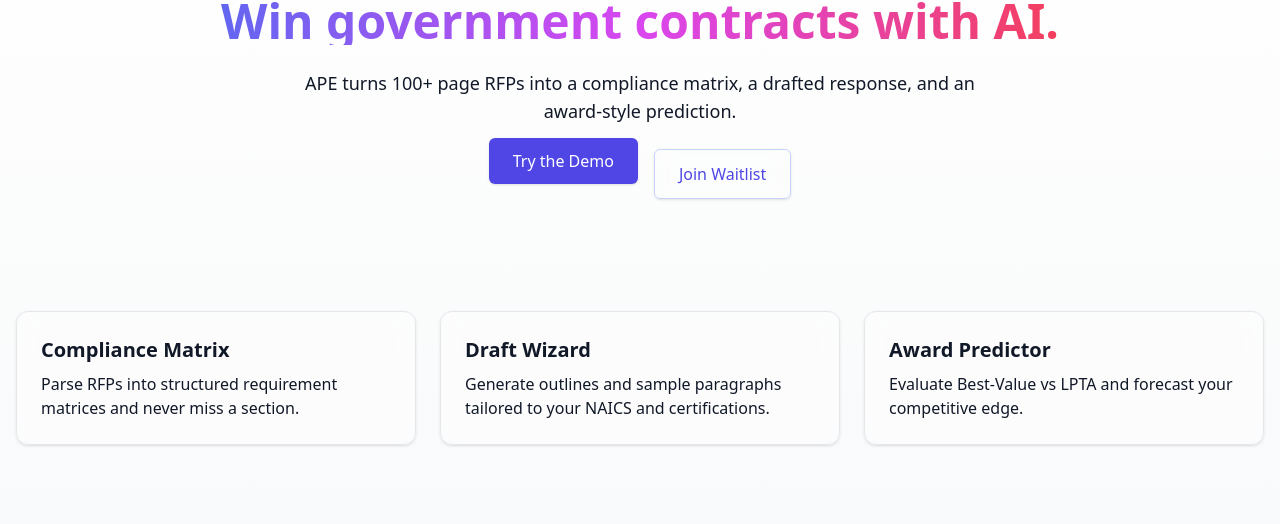
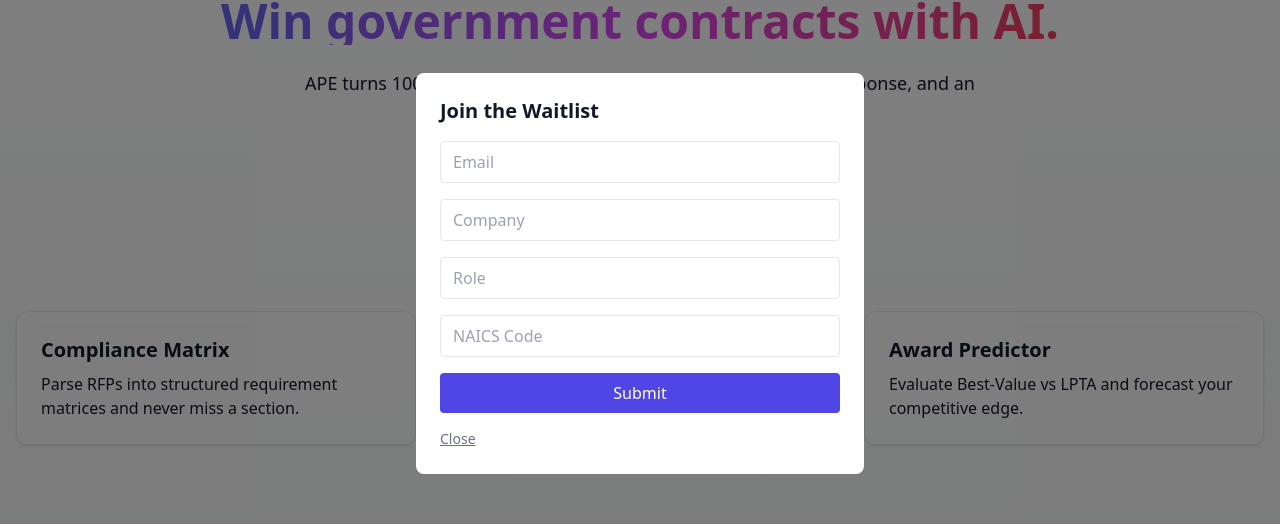
Before and after one commit to alex26rz-eng/ape-demo, a Next.js app: page / in a window 1280 px wide. Both pictures are taken after a click on the button "Join Waitlist". Shown: the part 127-651 px from the top of the page. Built offline with nearby package versions, Linux system fonts and the light colour scheme; no server answers; the database is empty.

Commit message:
Fake waitlist submission: show success message without saving data

```diff
--- a/components/LeadModal.tsx
+++ b/components/LeadModal.tsx
@@ -1,8 +1,88 @@
-export default function LeadModal() {
+import { useState } from 'react';
+
+interface LeadModalProps {
+  open: boolean;
+  setOpen: (open: boolean) => void;
+}
+
+export default function LeadModal({ open, setOpen }: LeadModalProps) {
+  const [email, setEmail] = useState('');
+  const [company, setCompany] = useState('');
+  const [role, setRole] = useState('');
+  const [naics, setNaics] = useState('');
+  const [status, setStatus] = useState<'idle' | 'loading' | 'success' | 'error'>('idle');
+
+  const handleSubmit = async (e: React.FormEvent) => {
+    e.preventDefault();
+    setStatus('loading');
+    await new Promise((res) => setTimeout(res, 800));
+    setStatus('success');
+    setEmail('');
+    setCompany('');
+    setRole('');
+    setNaics('');
+  };
+
+  if (!open) return null;
+
   return (
-    <div className="p-6 bg-white rounded-lg">
-      <h2>LeadModal Test</h2>
-      <p>This is a test component. If this builds, the problem isn’t the file itself.</p>
+    <div className="fixed inset-0 flex items-center justify-center bg-black bg-opacity-50 z-50">
+      <div className="bg-white p-6 rounded-lg space-y-4 w-full max-w-md">
+        <h2 className="text-xl font-semibold">Join the Waitlist</h2>
+        {status === 'success' ? (
+          <div className="text-green-600">
+            Thanks for joining! We'll be in touch.
+          </div>
+        ) : (
+          <form onSubmit={handleSubmit} className="space-y-4">
+            <input
+              type="email"
+              placeholder="Email"
+              value={email}
+              onChange={(e) => setEmail(e.target.value)}
+              required
+              className="w-full border px-3 py-2 rounded"
+            />
+            <input
+              type="text"
+              placeholder="Company"
+              value={company}
+              onChange={(e) => setCompany(e.target.value)}
+              className="w-full border px-3 py-2 rounded"
+            />
+            <input
+              type="text"
+              placeholder="Role"
+              value={role}
+              onChange={(e) => setRole(e.target.value)}
+              className="w-full border px-3 py-2 rounded"
+            />
+            <input
+              type="text"
+              placeholder="NAICS Code"
+              value={naics}
+              onChange={(e) => setNaics(e.target.value)}
+              className="w-full border px-3 py-2 rounded"
+            />
+            <button
+              type="submit"
+              disabled={status === 'loading'}
+              className="bg-indigo-600 text-white px-4 py-2 rounded hover:bg-indigo-700 transition w-full"
+            >
+              {status === 'loading' ? 'Submitting...' : 'Submit'}
+            </button>
+          </form>
+        )}
+        <button
+          onClick={() => {
+            setOpen(false);
+            setStatus('idle');
+          }}
+          className="text-sm underline text-gray-500"
+        >
+          Close
+        </button>
+      </div>
     </div>
   );
 }
```
